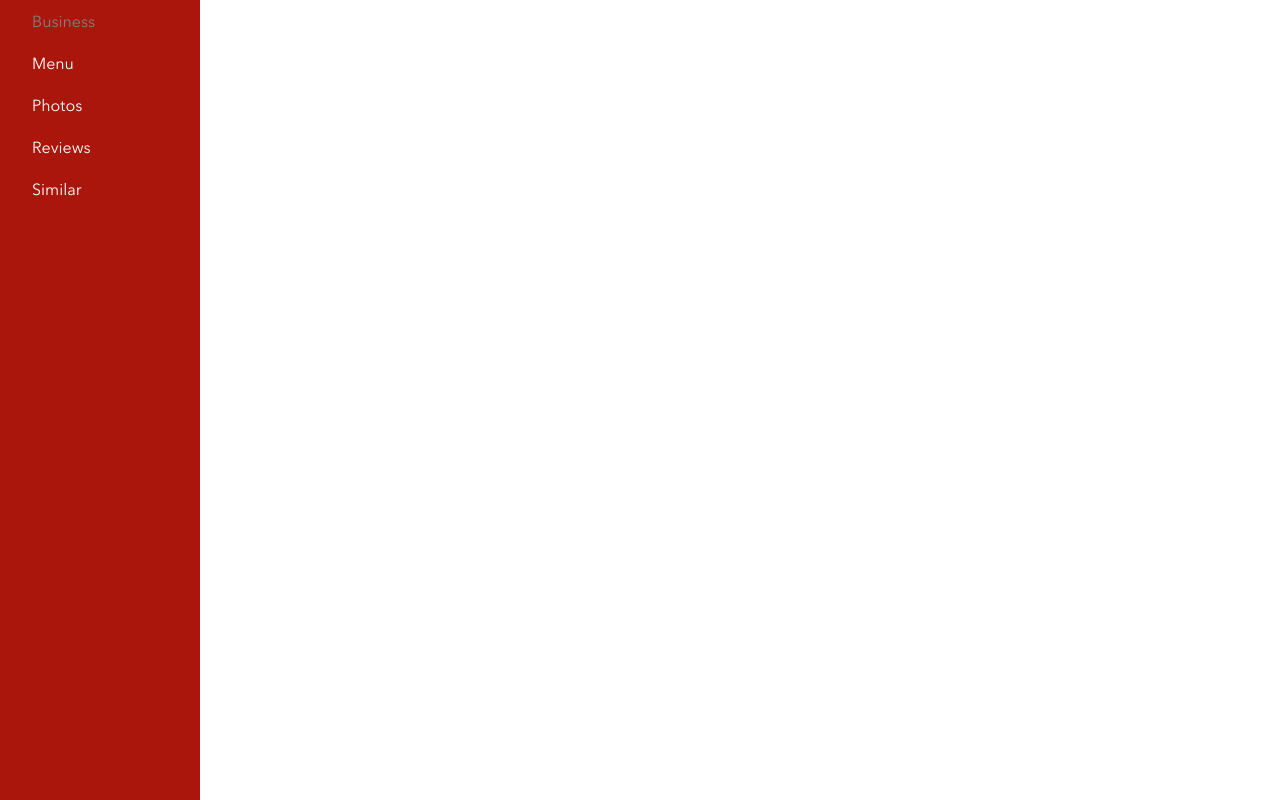
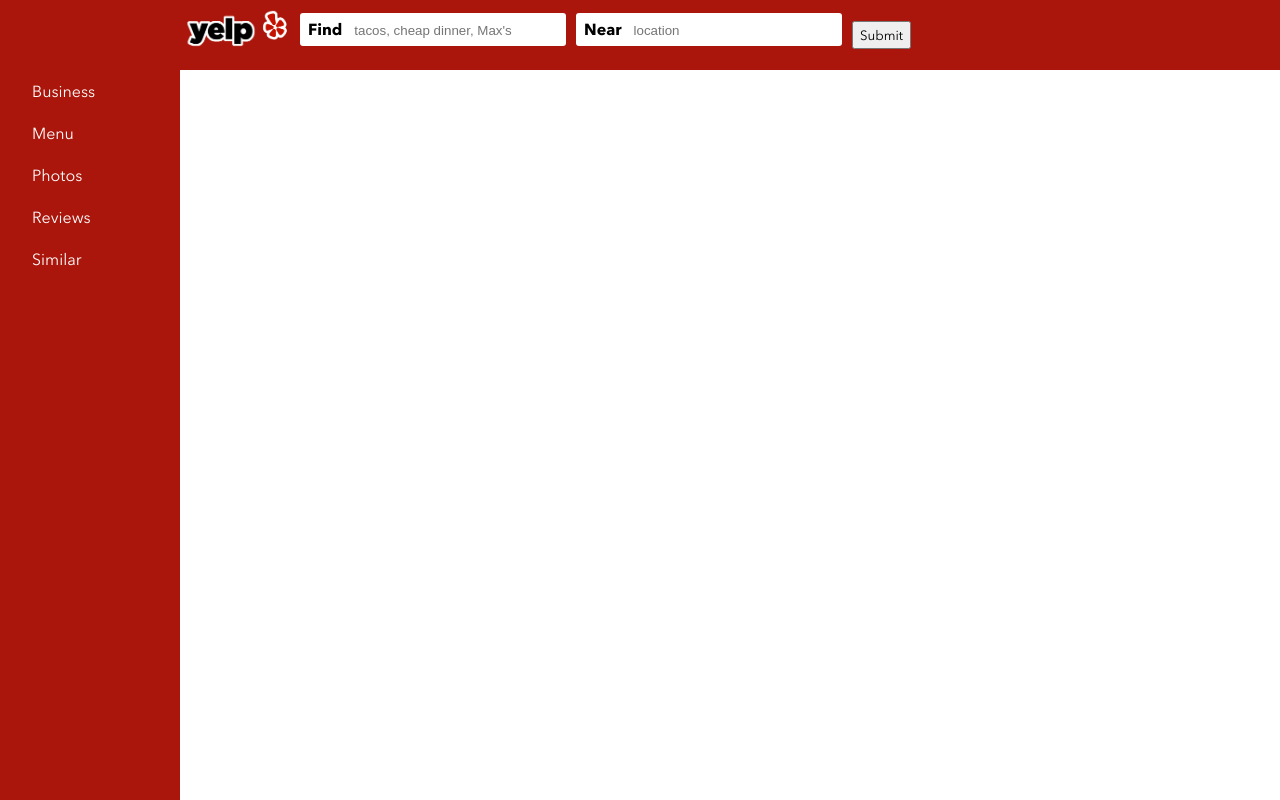
Before and after one commit to sfotsch/yelp2.0, a plain HTML site: page business.html in a window 1280 px wide. Drawn offline with Linux system fonts and the light colour scheme.

Commit message:
begin basic layout of business page

```diff
--- a/business.html
+++ b/business.html
@@ -7,6 +7,26 @@
     <title>Title</title>
 </head>
 <body>
+
+	<div id="header">
+			<div id="yelp-section">
+				<img id="yelp" src="images/yelp.png">
+			</div>
+		<div id="icon-section">
+			<img id="icon" src="images/icon.png">
+		</div>
+			<div id=search-section>
+		<form>
+			<div id="find-section">
+				<p id ="find">Find</p><input class="input" type="text" name="find" placeholder="tacos, cheap dinner, Max's">
+			</div>
+			<div id="location-section">
+				<p id="near">Near</p><input class="input" type="text" name="location" placeholder="location">
+			</div>
+		<input id="submit-button" type="submit">
+		</form>
+	</div>
+	</div>
 
 	<div id="sidenav" class="sidenav">
 		<a href="#">Business</a>
--- a/stylesheets/business-style.css
+++ b/stylesheets/business-style.css
@@ -1,9 +1,89 @@
+
+#header{
+    margin: 0;
+    padding: 0;
+    position: fixed;
+    top: 0;
+    left: 0;
+    height: 70px;
+    width: 100%;
+    background-color: #aa160b;
+}
+
+#yelp-section{
+    margin: 10px 0 0 180px;
+    float: left;
+}
+
+#yelp{
+    width: 80px;
+}
+
+#icon-section{
+    width: 30px;
+    float: left;
+    margin: 10px -5px 0 0;
+}
+
+#icon{
+    width: 100%;
+    margin: 0 0 0 0;
+}
+
+#search-section{
+    clear: both;
+    position: fixed;
+    top: 13px;
+    left: 300px;
+    margin: 0;
+    width: 650px;
+    height: 50px;
+}
+
+#find, #near{
+    margin: 0 10px 0 0;
+    padding: 0;
+    display: inline;
+    font-family: 'avenir_next_boldbold';
+}
+
+#location-section, #find-section{
+    background-color: white;
+    width: 250px;
+    display: inline;
+}
+
+
+#find-section{
+    float: left;
+    margin-right: 10px;
+    padding: 3px 8px 3px 8px;
+    border-radius: 3px;
+}
+
+.input{
+    border: none;
+}
+
+#location-section{
+    float: left;
+    margin-right: 10px;
+    padding: 3px 8px 3px 8px;
+    border-radius: 3px;
+}
+
+#submit-button{
+    font-family: 'avenir_next_regularregular';
+    margin-top: 8px;
+}
+
+
 /* The side navigation menu */
 .sidenav {
     height: 100%;
-    width: 200px;
+    width: 180px;
     position: fixed;
-    top: 0;
+    top: 70px;
     left: 0;
     background-color: #aa160b;
     font-family: 'avenir_next_regularregular';
@@ -22,5 +102,6 @@
 /* When you mouse over the navigation links, change their color */
 .sidenav a:hover, .offcanvas a:focus{
     color: #818181;
+    cursor: pointer;
     font-family: 'avenir_next_regularregular';
 }
```
Lines whose indentation alone changed are shown as unchanged.
